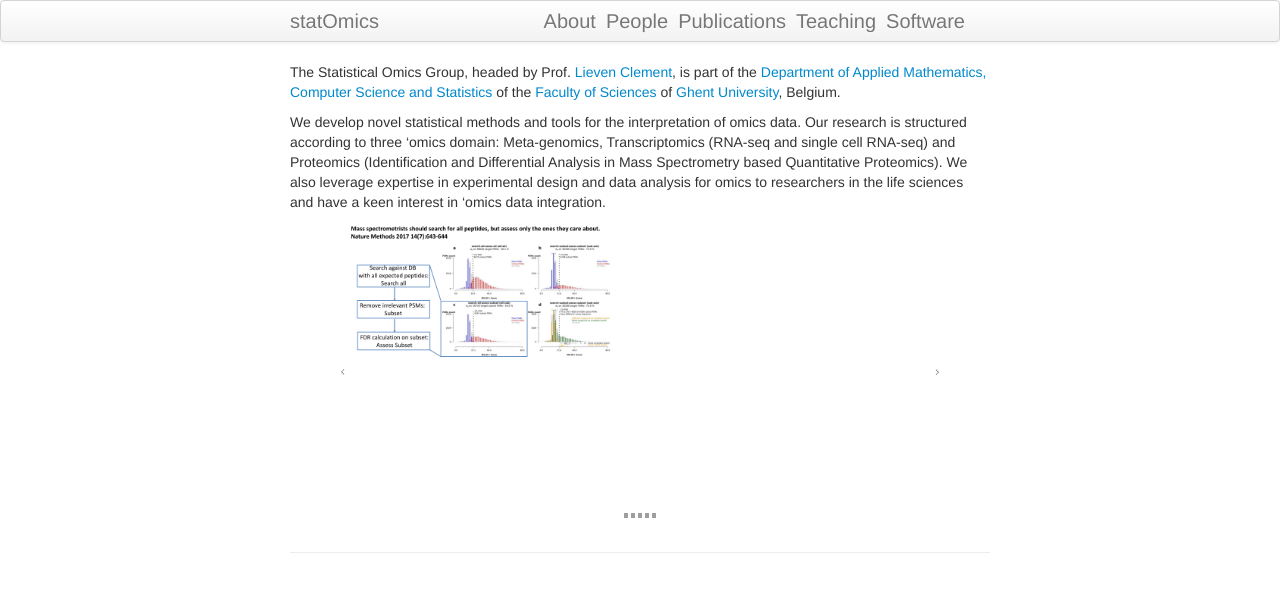
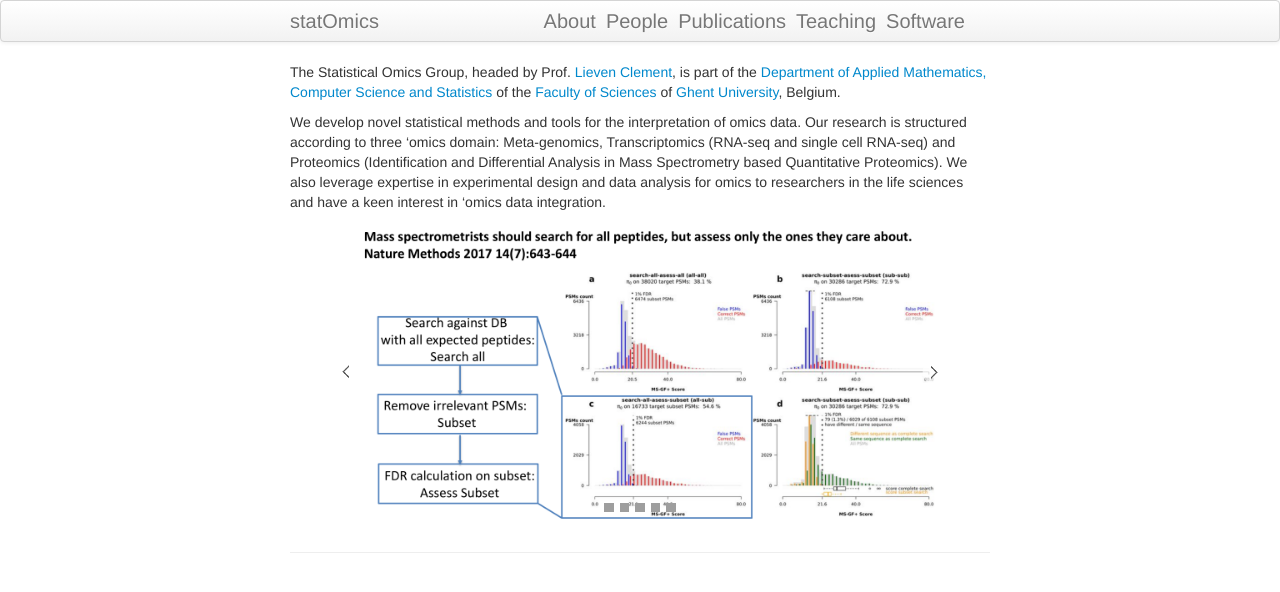
Before and after one commit to statOmics/statOmics.github.io, a Jekyll site: the page built from index.md, in a window 1280 px wide. Shown: the top 592 px of the page. Built offline with Jekyll 4.4.1, drawn with Linux system fonts in a browser that asks for light colours; grey boxes are pictures that could not be loaded.

```diff
--- a/index.md
+++ b/index.md
@@ -113,7 +113,7 @@
 </style>
 
 
-<div id="jssor_1" style="position: relative; margin: 0 auto; top: 0px; left: 0px; width: 2200px; height: 1100px; overflow: hidden; visibility: hidden;">
+<div id="jssor_1" style="position: relative; margin: 0 auto; top: 0px; left: 0px; width: 1000px; height: 500px; overflow: hidden; visibility: hidden;">
 
   <!-- Loading Screen -->
   <div data-u="loading" style="position: absolute; top: 0px; left: 0px;">
```
